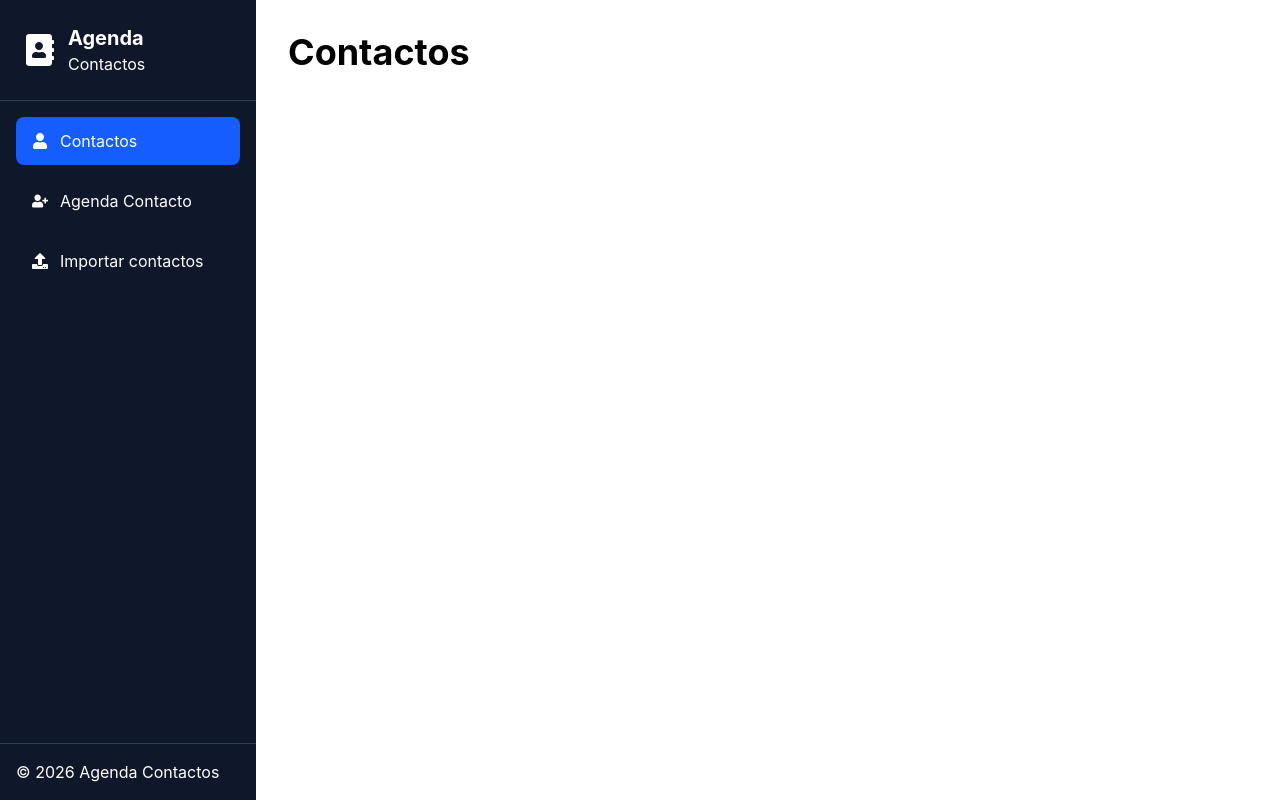
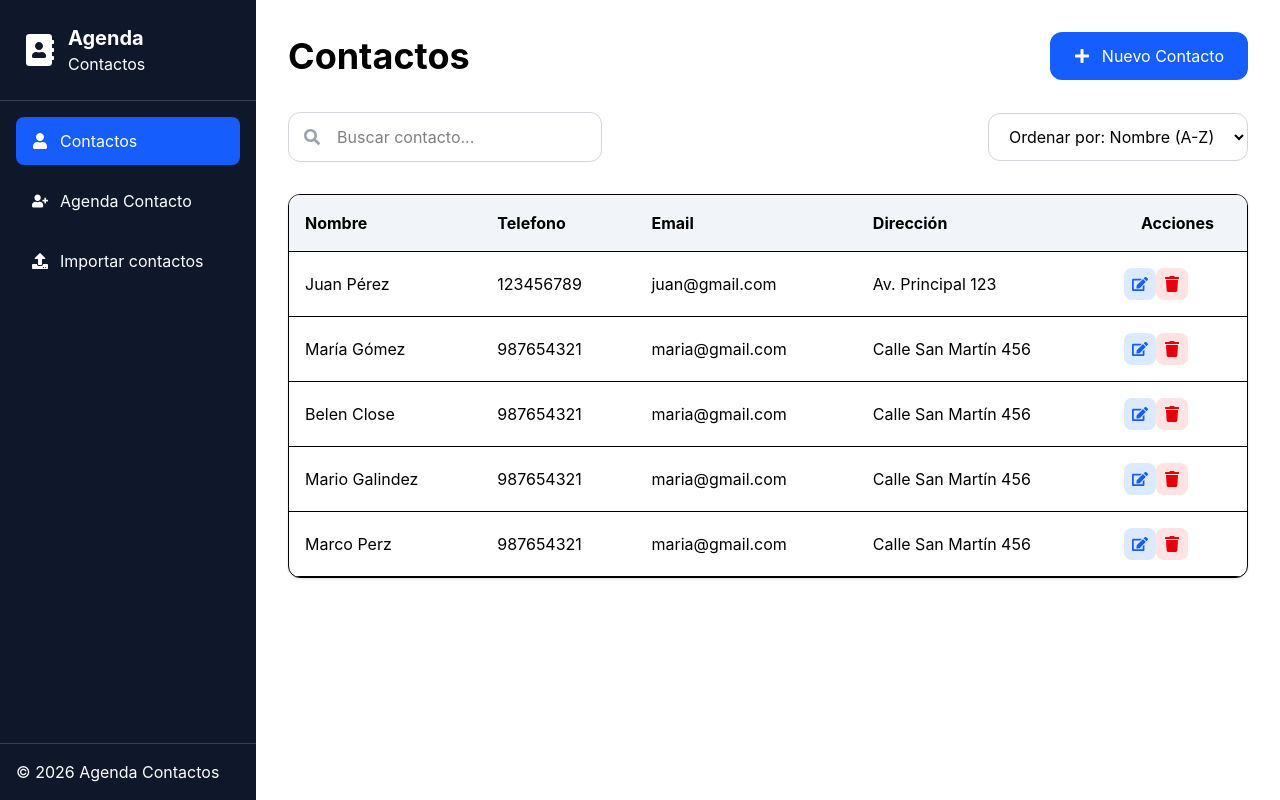
Before and after one commit to joseMontivero24/agenda-contactos-front, a React (Vite) app: page / in a window 1280 px wide. Built offline with nearby package versions, Linux system fonts and the light colour scheme.

Commit message:
feat: agregue el componente ContactTable.tsx y  simulo con datos ficticios de data-datosDb.ts como si fuera una peticion GET al back

```diff
--- /dev/null
+++ b/src/componets/ContactTable.tsx
@@ -0,0 +1,65 @@
+import { FaEdit, FaTrash } from 'react-icons/fa';
+import { contactos } from '../data/datosDb';
+
+export const ContactTable = () => {
+
+
+
+  return (
+    <div className="bg-white rounded-xl shadow border overflow-hidden">
+        <table className="w-full">
+            <thead>
+                <tr className="border-b bg-slate-100">
+                    <th className="text-left p-4">
+                        Nombre
+                    </th>
+                    <th className="text-left p-4">
+                        Telefono
+                    </th>
+                    <th className="text-left p-4">
+                        Email
+                    </th>
+                    <th className="text-left p-4">
+                        Dirección
+                    </th>
+                    <th className="text-center p-4">
+                        Acciones
+                    </th>
+                </tr>
+            </thead>
+            {/* Aqui va la tabla dinamica */}
+            <tbody>
+                {
+                    contactos.map((contacto) =>(
+                        <tr key={contacto.idContacto} className='border-b hover:bg-slate-50'>
+                            <td className='p-4'>
+                                {`${contacto.nombre} ${contacto.apellido}`}
+                            </td>
+                            <td className='p-4'>
+                                {contacto.telefono}
+                            </td>
+                            <td className='p-4'>
+                                {contacto.email}
+                            </td>
+                            <td className='p-4'>
+                                {contacto.direccion}
+                            </td>
+
+                            {/* Botones Delet-Edit */}
+                            <td className='p-4'>
+                                <button className='bg-blue-100 text-blue-600 p-2 rounded-lg'>
+                                    <FaEdit/>
+                                </button>
+
+                                <button className='bg-red-100 text-red-600 p-2 rounded-lg'>
+                                    <FaTrash/>
+                                </button>
+                            </td>
+                        </tr>
+                    ))
+                }
+            </tbody>
+        </table>
+    </div>
+  )
+}
--- /dev/null
+++ b/src/componets/Header.tsx
@@ -0,0 +1,15 @@
+import { FaPlus } from "react-icons/fa"
+
+
+export const Header = () => {
+  return (
+    <header className="flex justify-between items-center mb-8">
+        <h1 className="text-4xl font-bold text-shadow-slate-800">Contactos</h1>
+
+        <button  className="bg-blue-600 hover:bg-blue-700 text-white px-6 py-3 rounded-xl flex items-center gap-3 transition duration-300">
+            <FaPlus/>
+            Nuevo Contacto
+        </button>
+    </header>
+  )
+}
--- /dev/null
+++ b/src/componets/SearchBar.tsx
@@ -0,0 +1,23 @@
+import { FaSearch } from "react-icons/fa"
+
+
+export const SearchBar = () => {
+  return (
+    <div className="flex justify-between items-center mb-8">
+        {/* Buscador */}
+        <div className="relative w-[`400px`]">
+            <FaSearch className="absolute left-4 top-1/2 -translate-y-1/2 text-gray-400"/>
+            <input type="text"
+            name="buscar"
+            placeholder="Buscar contacto..."
+            className="w-full border border-gray-300 rounded-xl py-3 pl-12 pr-4 outline-none focus:ring-2 focus:ring-blue-500" />
+        </div>
+
+        {/* Select */}
+        <select className="border border-gray-300 rounded-xl px-4 py-3 bg-white">
+            <option>Ordenar por: Nombre (A-Z)</option>
+            <option>Ordenar por: Nombre (Z-A)</option>
+        </select>
+    </div>
+  )
+}
--- /dev/null
+++ b/src/data/datosDb.ts
@@ -0,0 +1,42 @@
+export const contactos = [
+  {
+    idContacto: 1,
+    nombre: "Juan",
+    apellido: "Pérez",
+    telefono: "123456789",
+    email: "juan@gmail.com",
+    direccion: "Av. Principal 123",
+  },
+  {
+    idContacto: 2,
+    nombre: "María",
+    apellido: "Gómez",
+    telefono: "987654321",
+    email: "maria@gmail.com",
+    direccion: "Calle San Martín 456",
+  },
+  {
+    idContacto: 3,
+    nombre: "Belen",
+    apellido: "Close",
+    telefono: "987654321",
+    email: "maria@gmail.com",
+    direccion: "Calle San Martín 456",
+  },
+  {
+    idContacto: 4,
+    nombre: "Mario",
+    apellido: "Galindez",
+    telefono: "987654321",
+    email: "maria@gmail.com",
+    direccion: "Calle San Martín 456",
+  },
+  {
+    idContacto: 5,
+    nombre: "Marco",
+    apellido: "Perz",
+    telefono: "987654321",
+    email: "maria@gmail.com",
+    direccion: "Calle San Martín 456",
+  },
+];
--- a/src/pages/ContactoPages.tsx
+++ b/src/pages/ContactoPages.tsx
@@ -1,5 +1,8 @@
 // Pagina principal
 
+import { ContactTable } from "../componets/ContactTable"
+import { Header } from "../componets/Header"
+import { SearchBar } from "../componets/SearchBar"
 import { Sidebar } from "../componets/Sidebar"
 
 
@@ -9,7 +12,9 @@ export const ContactoPages = () => {
         <Sidebar />
 
         <main className="flex-1 p-8">
-            <h1 className="text-4xl font-bold">Contactos</h1>
+            <Header/>
+            <SearchBar/>
+            <ContactTable/>
         </main>
     </div>
   )
```
